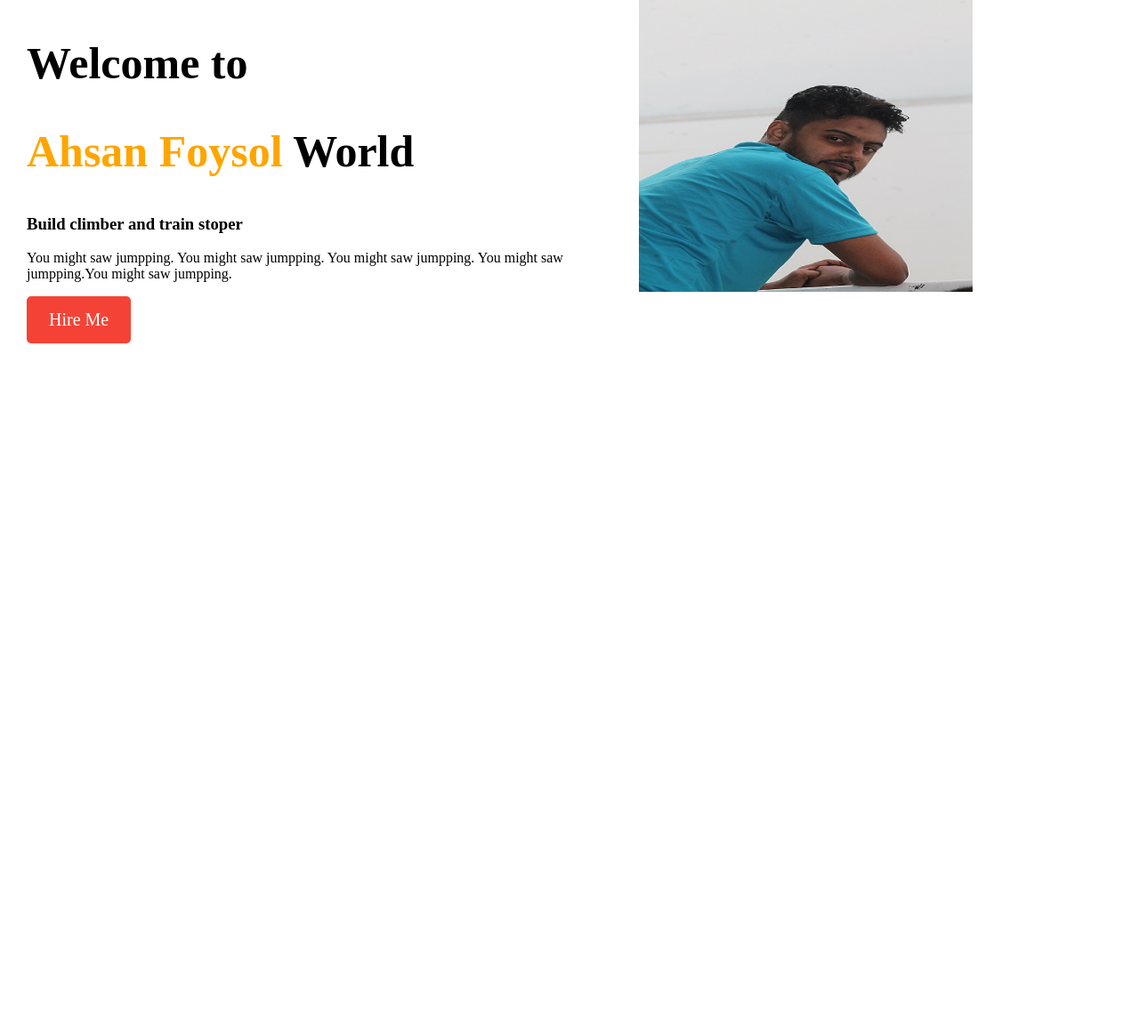
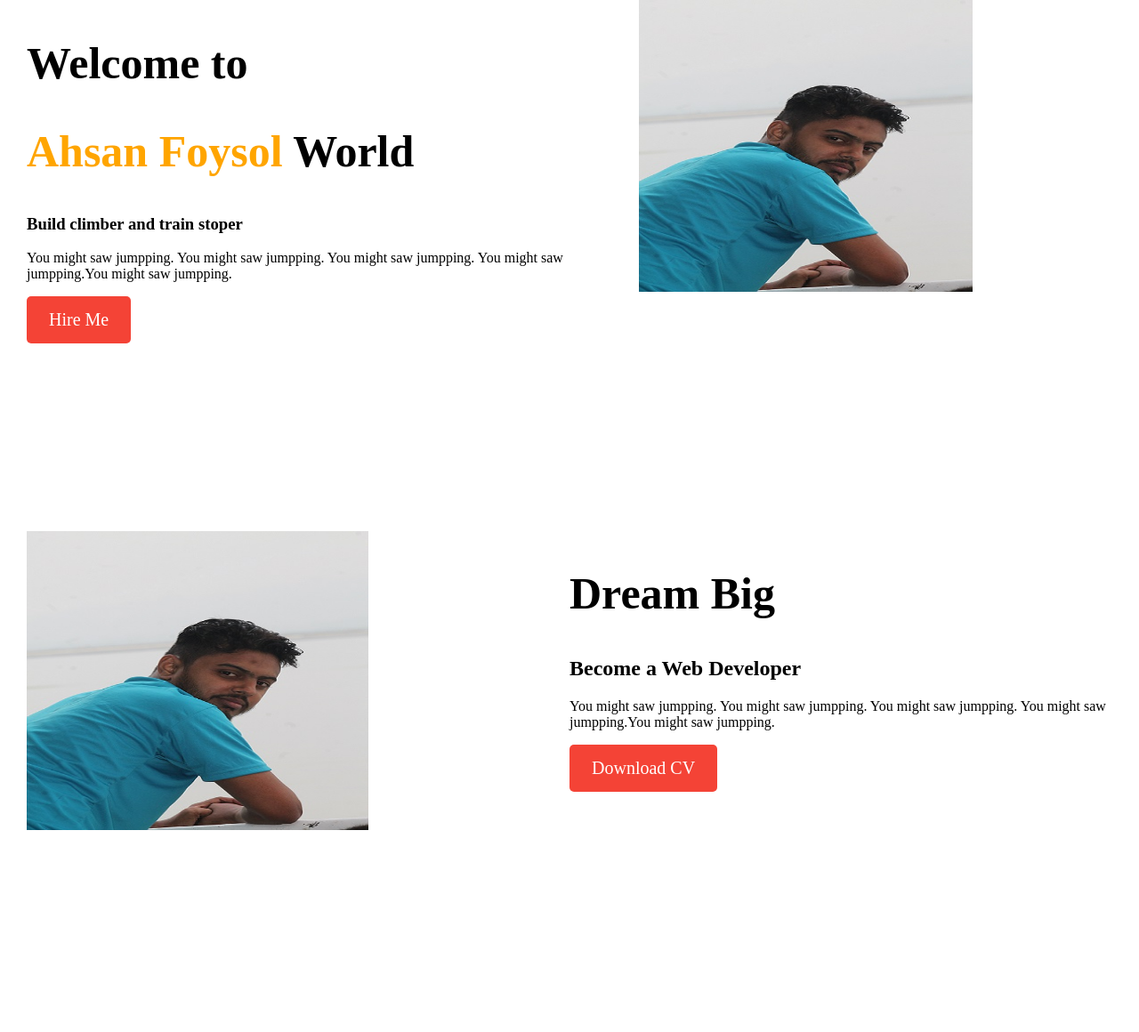
Before and after one commit to Ahmedalislam/Ahsan-portfolio, a plain HTML site: page index.html in a window 1280 px wide. Shown: the whole page at 89% size. Before the commit the page ends 800 px from the top, so only its background shows below. Drawn offline with Linux system fonts and the light colour scheme.

Commit message:
dream commit

```diff
--- a/index.html
+++ b/index.html
@@ -28,6 +28,22 @@
         </div>
     </section>
 
+    <section class="midel">
+        <div class="midel-left">
+            <img src="images/ahsan-foysol.JPG" alt="">
+
+        </div>
+        <div class="midel-right">
+            <h1>Dream Big</h1>
+            <h2>Become a Web Developer</h2>
+            <p>You might saw jumpping. You might saw jumpping. You might saw jumpping. You might saw jumpping.You might
+                saw jumpping.
+            </p>
+            <a target="_blank" class="link-button" href="#">Download CV</a>
+        </div>
+
+    </section>
+
 </body>
 
 </html>
--- a/style.css
+++ b/style.css
@@ -2,6 +2,10 @@ body {
     margin: 0;
     font-family: font-family: 'Poppins', sans-serif;
     ;
+}
+
+section {
+    margin-bottom: 50px;
 }
 
 .top-banner {
@@ -43,3 +47,22 @@ span {
     padding-left: 10%;
 
 }
+
+.midel {
+    display: flex;
+}
+
+.midel-left {
+    width: 50%;
+}
+
+.midel-left img {
+    width: 60%;
+    height: 60%;
+    padding-left: 30px;
+
+}
+
+.midel-right {
+    width: 50%;
+}
```
